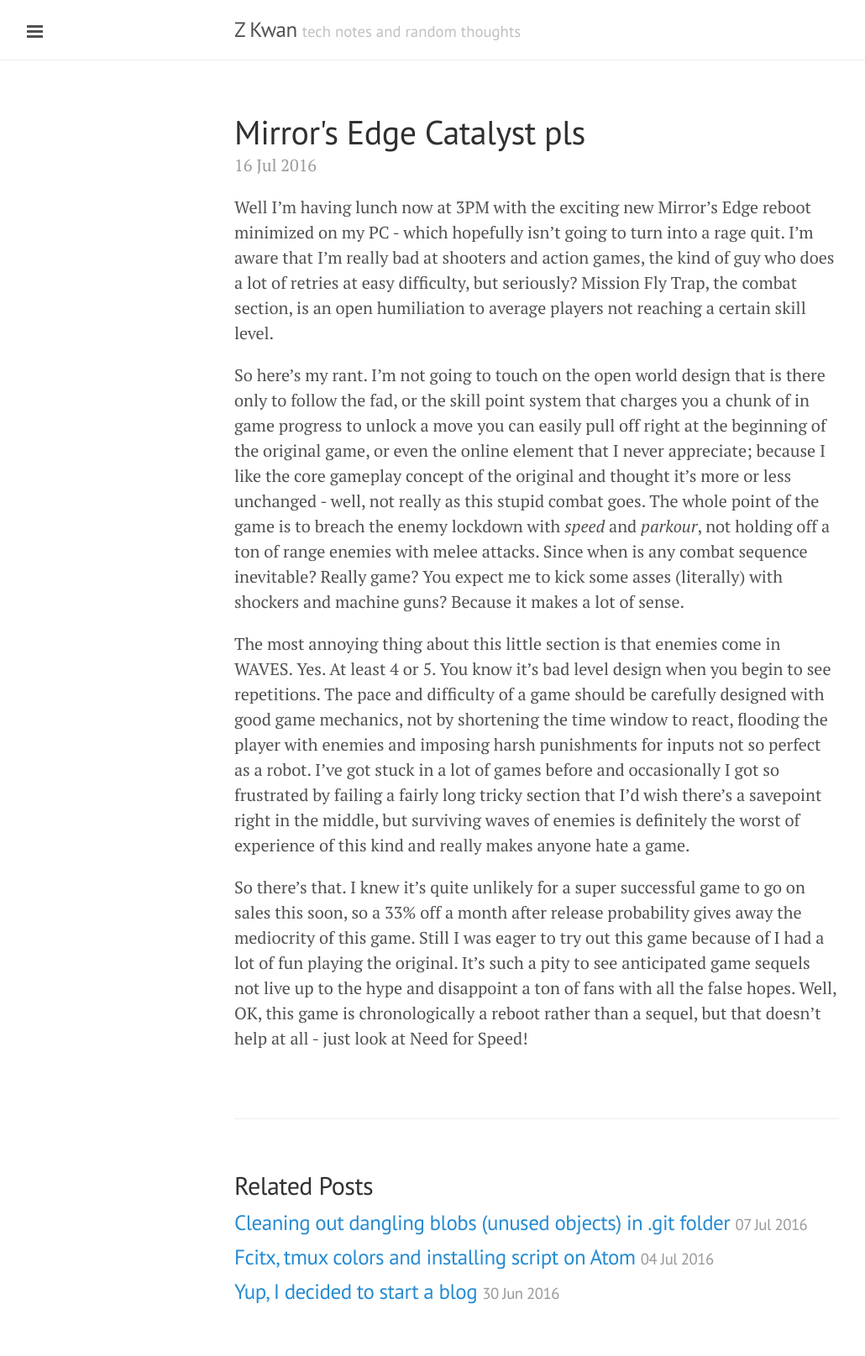
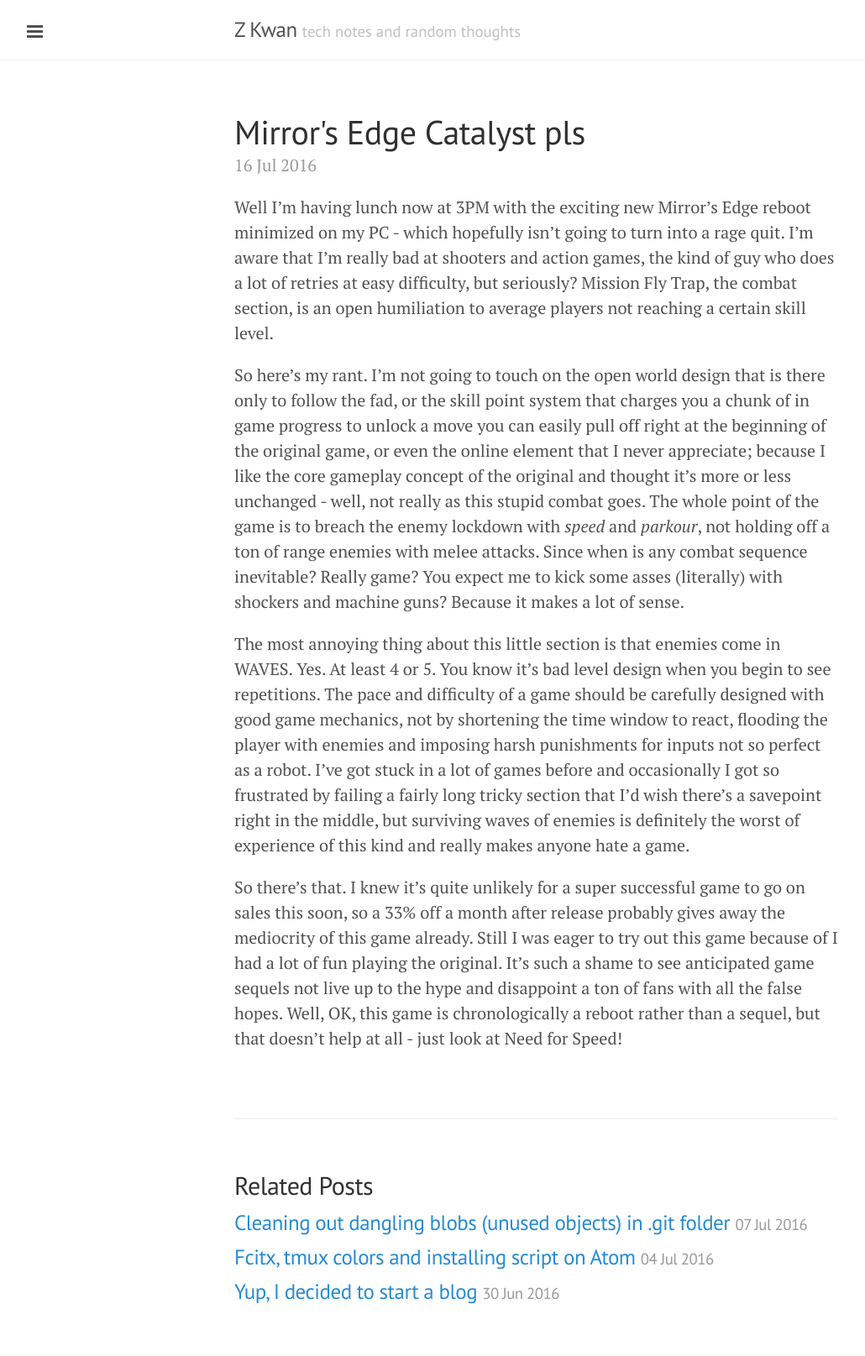
Before and after one commit to kwanz/kwanz.github.io, a Jekyll site: the page built from _posts/2016-07-16-mirror-s-edge-catalyst-pls.markdown, in a window 1280 px wide. Shown: the whole page at 84% size, without its empty margins (1-1031 px from the left). Built offline with Jekyll 4.4.1, drawn with Linux system fonts in a browser that asks for light colours.

Commit message:
Post update: Mirror's Edge Catalyst pls

```diff
--- a/_posts/2016-07-16-mirror-s-edge-catalyst-pls.markdown
+++ b/_posts/2016-07-16-mirror-s-edge-catalyst-pls.markdown
@@ -9,4 +9,4 @@ So here's my rant. I'm not going to touch on the open world design that is there
 
 The most annoying thing about this little section is that enemies come in WAVES. Yes. At least 4 or 5. You know it's bad level design when you begin to see repetitions. The pace and difficulty of a game should be carefully designed with good game mechanics, not by shortening the time window to react, flooding the player with enemies and imposing harsh punishments for inputs not so perfect as a robot. I've got stuck in a lot of games before and occasionally I got so frustrated by failing a fairly long tricky section that I'd wish there's a savepoint right in the middle, but surviving waves of enemies is definitely the worst of experience of this kind and really makes anyone hate a game.
 
-So there's that. I knew it's quite unlikely for a super successful game to go on sales this soon, so a 33% off a month after release probability gives away the mediocrity of this game. Still I was eager to try out this game because of I had a lot of fun playing the original. It's such a pity to see anticipated game sequels not live up to the hype and disappoint a ton of fans with all the false hopes. Well, OK, this game is chronologically a reboot rather than a sequel, but that doesn't help at all - just look at Need for Speed!
+So there's that. I knew it's quite unlikely for a super successful game to go on sales this soon, so a 33% off a month after release probably gives away the mediocrity of this game already. Still I was eager to try out this game because of I had a lot of fun playing the original. It's such a shame to see anticipated game sequels not live up to the hype and disappoint a ton of fans with all the false hopes. Well, OK, this game is chronologically a reboot rather than a sequel, but that doesn't help at all - just look at Need for Speed!
```
